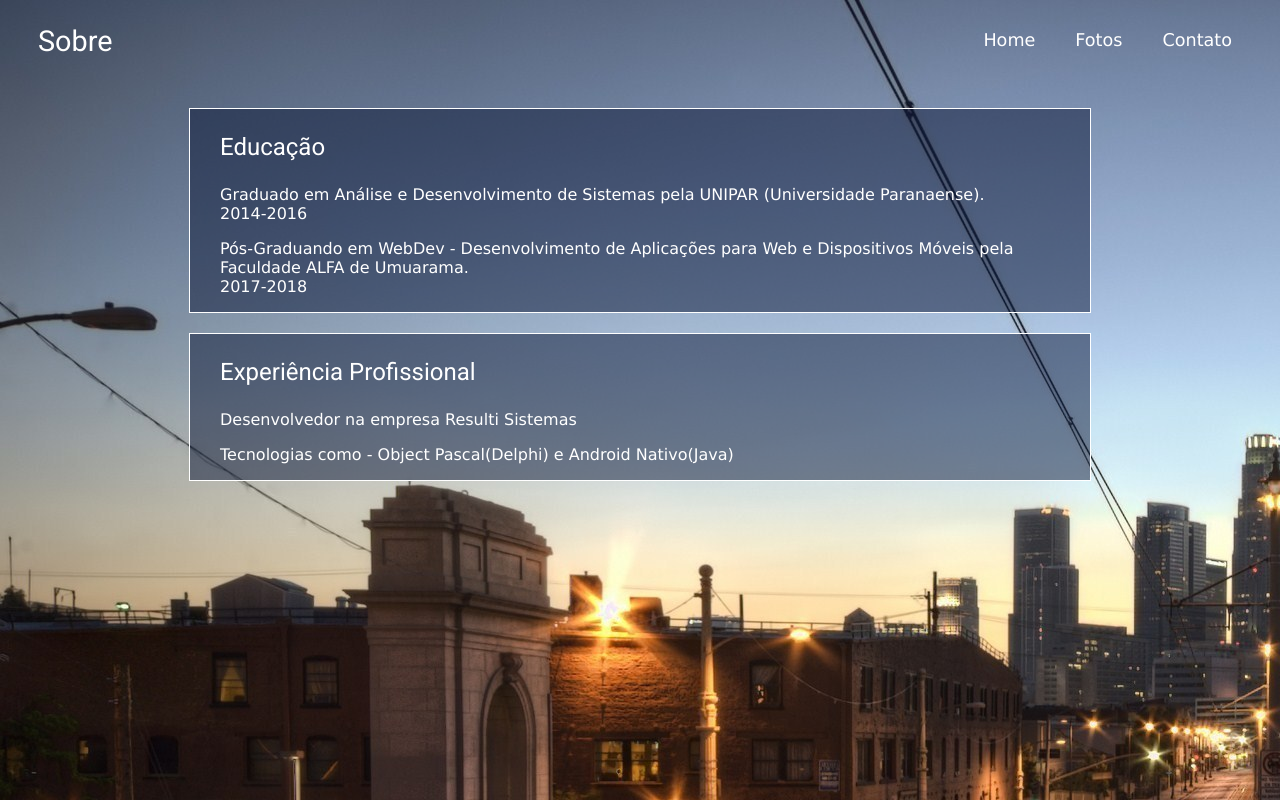
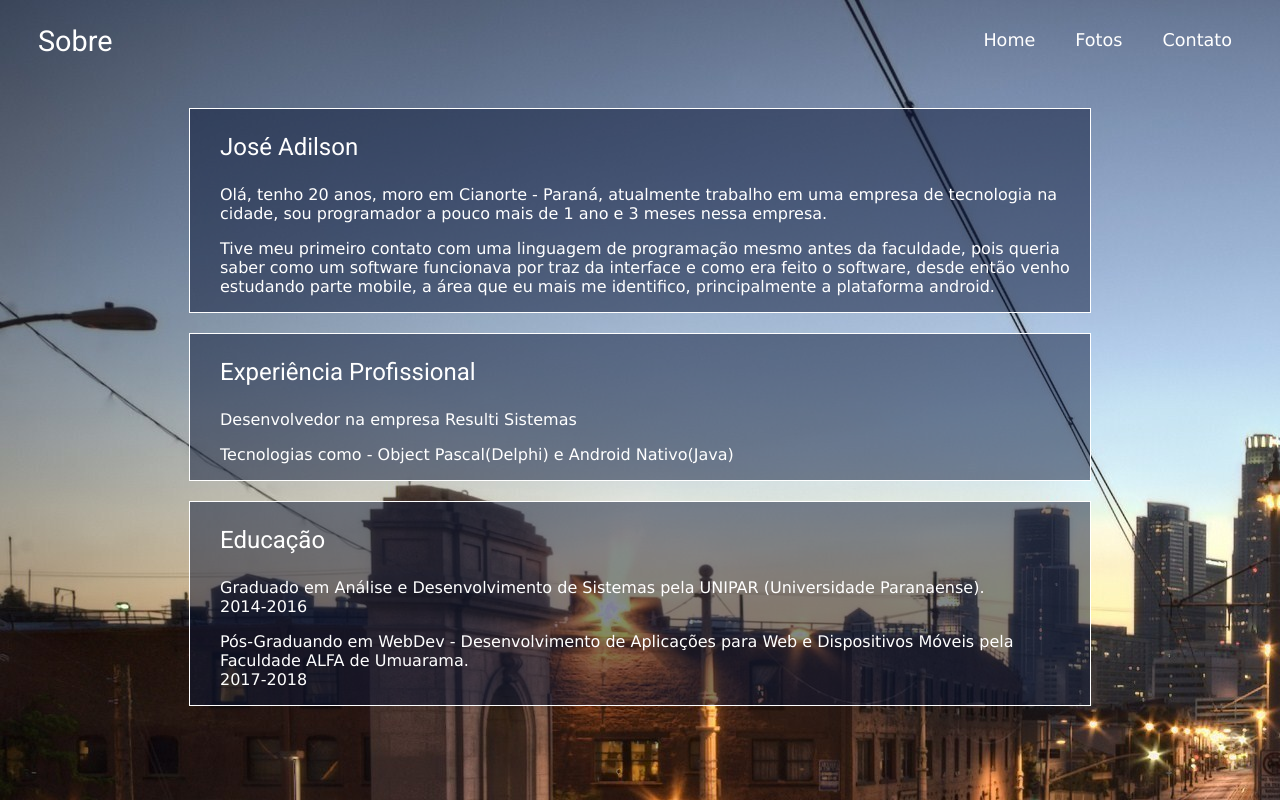
Before and after one commit to joseadilson/Trabalho-Site-Pos, a plain HTML site: page sobre.html in a window 1280 px wide. Drawn offline with Linux system fonts and the light colour scheme.

Commit message:
sobre ajustes

```diff
--- a/css/estilo-sobre.scss
+++ b/css/estilo-sobre.scss
@@ -43,11 +43,34 @@ nav {
 
 #container-meio{
     margin-top: 50px;
-    .b-educacao{
+    .b-profissional{
         margin-top: 20px;
+    }
+
+    .b-jose{
+        margin-bottom: 20px;
     }
 }
 
+
+.b-jose{
+    width: $largura;
+    margin: auto;
+    background-color: rgba(10,23,55,0.5);
+    border: $borda;
+
+    h3{
+        color: $cor5;
+        margin-left: 30px;
+        font: 1.5em $nome-topo;
+    }
+
+    p{
+        color: $cor5;
+        margin-left: 30px;
+        font: 1.0em $descricao;
+    }
+}
 
 .b-profissional{
     width: $largura;
--- a/sobre.html
+++ b/sobre.html
@@ -20,11 +20,16 @@
 
 
             <div id="container-meio">
-                <div class="b-profissional">
-                    <nav id="n-formacao">
-                        <h3>Educação</h3>
-                        <p>Graduado em Análise e Desenvolvimento de Sistemas pela UNIPAR (Universidade Paranaense).</br>2014-2016</p>
-                        <p>Pós-Graduando em WebDev - Desenvolvimento de Aplicações para Web e Dispositivos Móveis pela Faculdade ALFA de Umuarama.</br> 2017-2018</p>
+
+                <div class="b-jose">
+                    <nav id="n-jose">
+                        <h3>José Adilson</h3>
+                        <p>Olá, tenho 20 anos, moro em Cianorte - Paraná, atualmente trabalho em uma empresa de tecnologia na cidade,
+                            sou programador a pouco mais de 1 ano e 3 meses nessa empresa.</p>
+
+                        <p>Tive meu primeiro contato com uma linguagem de programação mesmo antes da faculdade,
+                            pois queria saber como um software funcionava por traz da interface e como era feito o software, desde então venho estudando parte mobile,
+                            a área que eu mais me identifico, principalmente a plataforma android.</p>
                     </nav>
                 </div>
 
@@ -35,6 +40,16 @@
                         <p>Tecnologias como - Object Pascal(Delphi) e Android Nativo(Java)</p>
                     </nav>
                 </div>
+
+                <div class="b-profissional">
+                    <nav id="n-formacao">
+                        <h3>Educação</h3>
+                        <p>Graduado em Análise e Desenvolvimento de Sistemas pela UNIPAR (Universidade Paranaense).</br>2014-2016</p>
+                        <p>Pós-Graduando em WebDev - Desenvolvimento de Aplicações para Web e Dispositivos Móveis pela Faculdade ALFA de Umuarama.</br> 2017-2018</p>
+                    </nav>
+                </div>
+
+
             </div>
 
 
```
Also changed, not shown: css/estilo-sobre.css, 1 other file.
